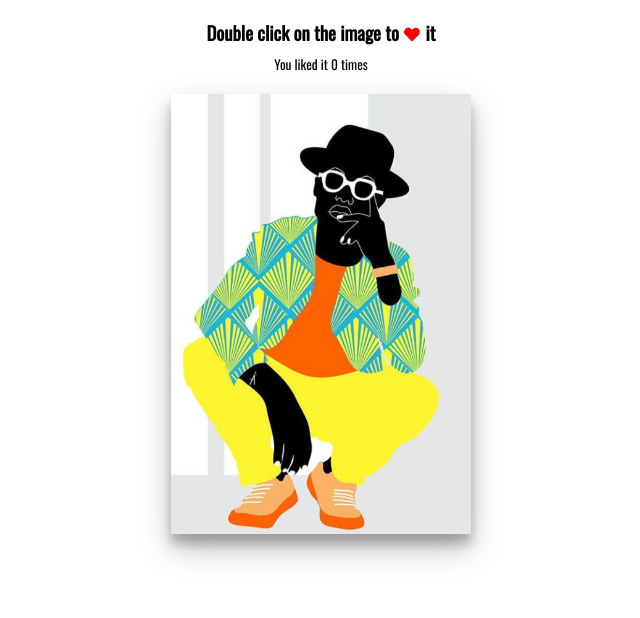
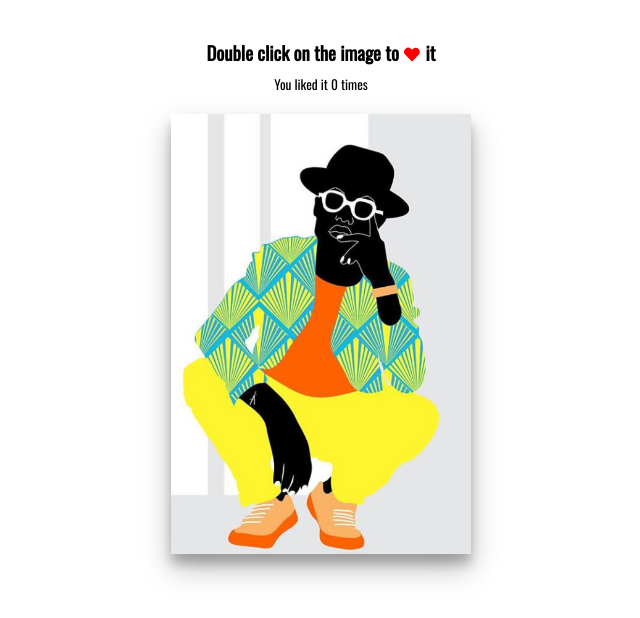
Before and after one commit to peterayodeji/glowing-heart, a plain HTML site: page index.html in a window 1280 px wide. Shown: the whole page, without its empty margins (319-959 px from the left). Drawn offline with nearby package versions, Linux system fonts and the light colour scheme.

Commit message:
add padding to body element

```diff
--- a/style.css
+++ b/style.css
@@ -8,6 +8,8 @@ body {
   font-family: 'Oswald', sans-serif;
   text-align: center;
   margin: 0;
+  padding-top: 20px;
+  padding-bottom: 100px;
 }
 
 h3 {
```
